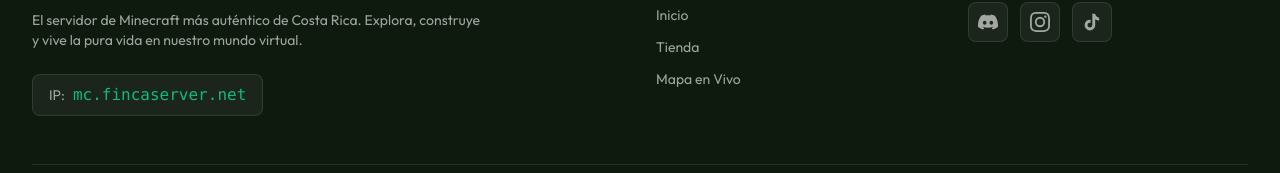
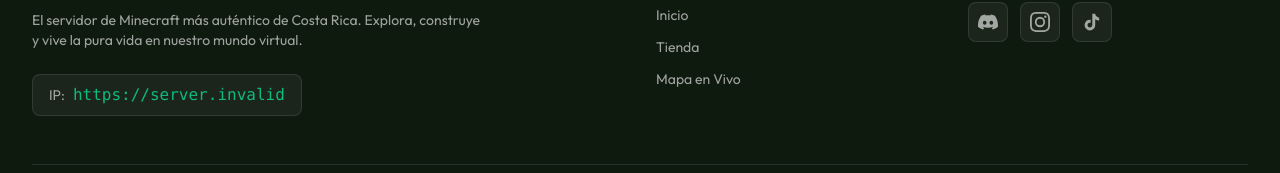
Before and after one commit to p3rcha/fincaserver-frontend, a React (Vite) app: page /tienda/rangos in a window 1280 px wide. Shown: the part 891-1064 px from the top of the page. Built offline with nearby package versions, Linux system fonts and the light colour scheme; no server answers.

Commit message:
Refactor Footer, IPCopyButton, and MapSection components to use environment variables for server IP and map URL, enhancing configurability and maintainability.

```diff
--- a/src/components/Layout/Footer.tsx
+++ b/src/components/Layout/Footer.tsx
@@ -1,5 +1,9 @@
 import { motion } from 'motion/react';
 import { Link } from 'react-router-dom';
+
+// Server IP and Map URL from environment variables or defaults
+const SERVER_IP = import.meta.env.VITE_SERVER_IP || 'mc.fincaserver.net';
+const MAP_URL = import.meta.env.VITE_MAP_URL || 'https://mapa.fincaserver.net';
 
 const Footer = () => {
   const currentYear = new Date().getFullYear();
@@ -37,7 +41,7 @@
             {/* Server IP */}
             <div className="inline-flex items-center gap-2 px-4 py-2 bg-white/5 rounded-lg border border-white/10">
               <span className="text-white/60 text-sm">IP:</span>
-              <span className="text-tropical-emerald font-mono font-medium">mc.fincaserver.net</span>
+              <span className="text-tropical-emerald font-mono font-medium">{SERVER_IP}</span>
             </div>
           </div>
 
@@ -57,7 +61,7 @@
               </li>
               <li>
                 <a
-                  href="https://mapa.fincaserver.net"
+                  href={MAP_URL}
                   target="_blank"
                   rel="noopener noreferrer"
                   className="text-white/60 hover:text-tropical-emerald transition-colors text-sm"
--- a/src/components/home/IPCopyButton.tsx
+++ b/src/components/home/IPCopyButton.tsx
@@ -1,12 +1,15 @@
 import { useState } from 'react';
 import { motion, AnimatePresence } from 'motion/react';
+
+// Server IP from environment variable or default
+const DEFAULT_SERVER_IP = import.meta.env.VITE_SERVER_IP || 'mc.fincaserver.net';
 
 interface IPCopyButtonProps {
   ip?: string;
   variant?: 'large' | 'small';
 }
 
-const IPCopyButton = ({ ip = 'mc.fincaserver.net', variant = 'large' }: IPCopyButtonProps) => {
+const IPCopyButton = ({ ip = DEFAULT_SERVER_IP, variant = 'large' }: IPCopyButtonProps) => {
   const [copied, setCopied] = useState(false);
 
   const handleCopy = async () => {
--- a/src/components/home/MapSection.tsx
+++ b/src/components/home/MapSection.tsx
@@ -1,6 +1,9 @@
 import { motion } from 'motion/react';
 import { useInView } from 'motion/react';
 import { useRef } from 'react';
+
+// Map URL from environment variable or default
+const MAP_URL = import.meta.env.VITE_MAP_URL || 'https://mapa.fincaserver.net';
 
 const MapSection = () => {
   const ref = useRef(null);
@@ -44,7 +47,7 @@
           {/* Map iframe container */}
           <div className="relative bg-jungle-medium rounded-xl overflow-hidden">
             <iframe
-              src="https://mapa.fincaserver.net"
+              src={MAP_URL}
               className="w-full h-[500px] md:h-[600px] border-0"
               title="Mapa de Finca Server"
               loading="lazy"
@@ -61,7 +64,7 @@
           transition={{ duration: 0.6, delay: 0.4 }}
         >
           <motion.a
-            href="https://mapa.fincaserver.net"
+            href={MAP_URL}
             target="_blank"
             rel="noopener noreferrer"
             className="inline-flex items-center gap-3 px-6 py-3
```
Also changed, not shown: 1 other file (tests, documents, lock files or other folders).
